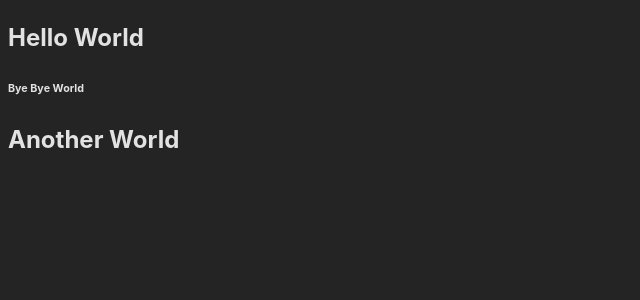
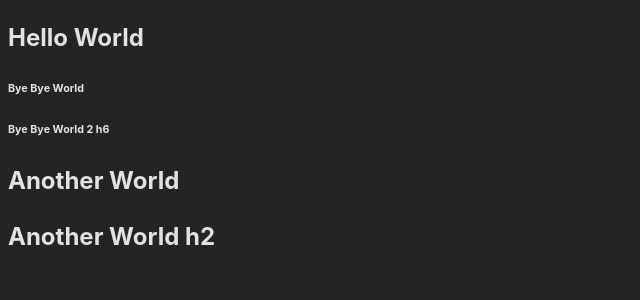
Before and after one commit to legodev/react, a React (Vite) app: page / in a window 1280 px wide. Shown: the top 300 px of the page, without its empty margins (0-640 px from the left). Built offline with nearby package versions, Linux system fonts and the light colour scheme.

Commit message:
Provider

```diff
--- a/src/App.jsx
+++ b/src/App.jsx
@@ -1,20 +1,21 @@
-import Section from "./components/Section"
-import Heading from "./components/Heading"
+import Section from './components/Section'
+import Heading from './components/Heading'
 
 export default function App() {
-
   return (
     <>
       <Section level={1}>
-        <Heading>
-          Hello World
-        </Heading>
+        <Heading>Hello World</Heading>
         <Section level={6}>
-          <Heading>
-            Bye Bye World
-          </Heading>
+          <Heading>Bye Bye World</Heading>
+          <section>
+            <Heading>Bye Bye World 2 h6</Heading>
+          </section>
           <Section level={2}>
             <Heading>Another World</Heading>
+            <div>
+              <Heading>Another World h2</Heading>
+            </div>
           </Section>
         </Section>
       </Section>
```
